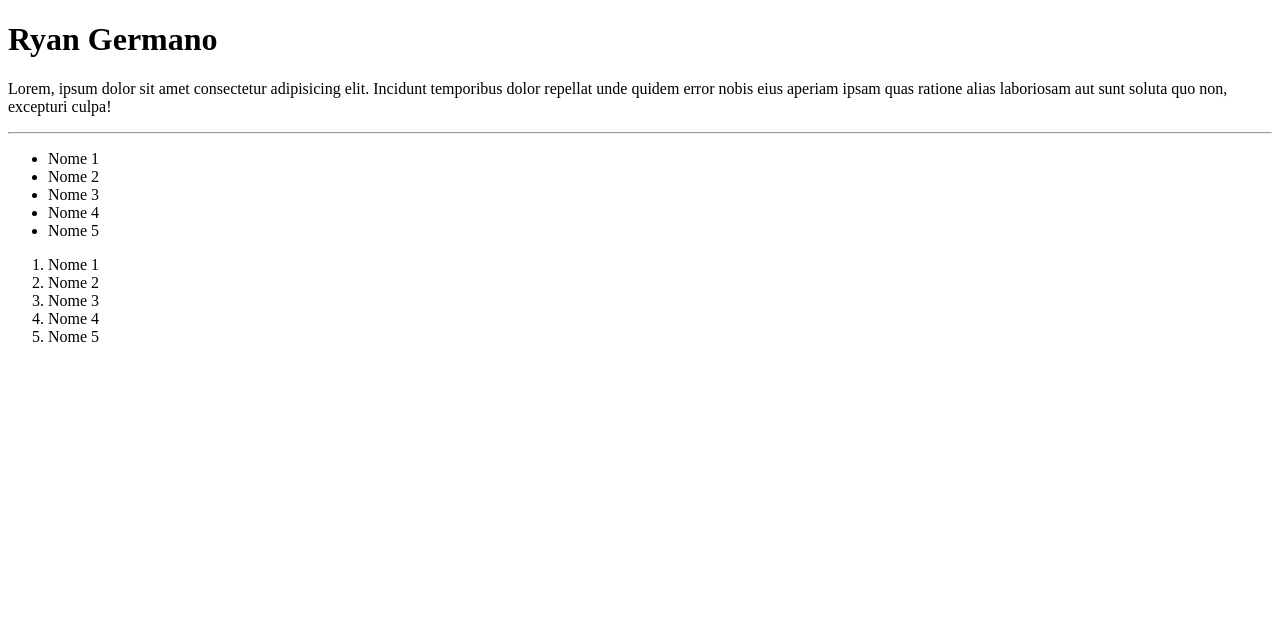
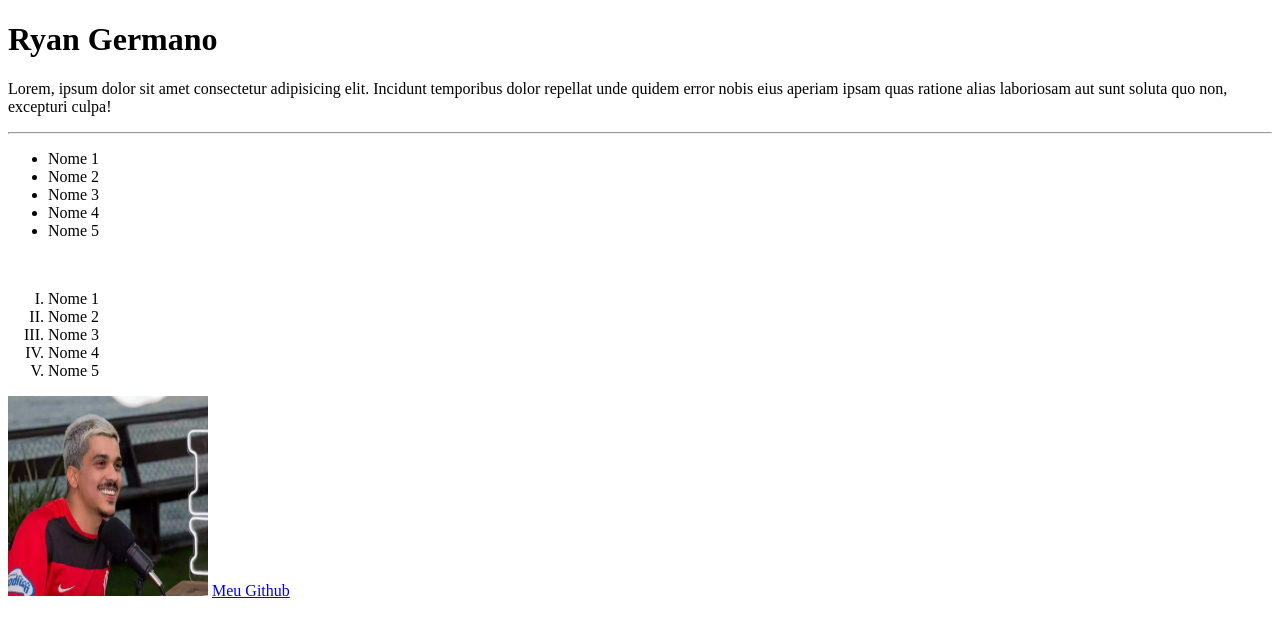
Before and after one commit to Fishylg/Ti-24, a plain HTML site: page Curriculo/Index.html in a window 1280 px wide. Drawn offline with Linux system fonts and the light colour scheme.

Commit message:
atividade 1

```diff
--- a/Curriculo/Index.html
+++ b/Curriculo/Index.html
@@ -18,12 +18,21 @@
         <li>Nome 4</li>
         <li>Nome 5</li>
     </ul>
-    <ol>
+
+    <br>
+
+    <ol type="I">
         <li>Nome 1</li>
         <li>Nome 2</li>
         <li>Nome 3</li>
         <li>Nome 4</li>
         <li>Nome 5</li>
     </ol>
+
+    <img src="chico-moedas.webp" alt="Foto do chico moedas" width="200" height="200">
+
+    <a href="https://github.com/Fishylg/Ti-24"
+    target="_blanck">Meu Github</a>
+
 </body>
 </html>
```
Also changed, not shown: Curriculo/chico-moedas.webp (added).
